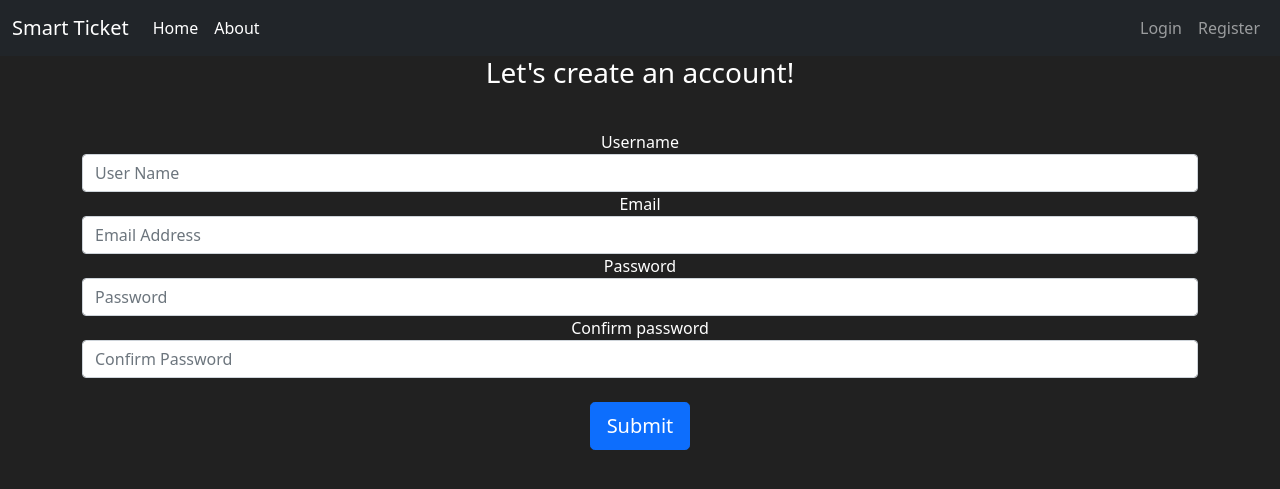
After one commit to Rutrle/ticket-system, a Flask app: page /register in a window 1280 px wide. The commit adds this page. Shown: the top 489 px of the page. Run offline with Flask 2, Linux system fonts and the light colour scheme.

Commit message:
simple registration

```diff
--- a/pyproject.toml
+++ b/pyproject.toml
@@ -10,6 +10,7 @@ Flask = "^2.0.2"
 Flask-SQLAlchemy = "^2.5.1"
 Flask-Bcrypt = "^0.7.1"
 WTForms = "^3.0.1"
+Flask-WTF = "^1.0.0"
 
 [tool.poetry.dev-dependencies]
 
--- /dev/null
+++ b/smart_ticket/forms.py
@@ -0,0 +1,10 @@
+from smart_ticket.models import User, Ticket
+from flask_wtf import FlaskForm
+from wtforms import StringField, TextAreaField, PasswordField, EmailField, SubmitField, validators
+
+class RegisterForm(FlaskForm):
+    username = StringField(label = 'Username')
+    email = EmailField(label='Email')
+    password1 = PasswordField(label = 'Password')
+    password2 = PasswordField(label = 'Confirm password')
+    submit = SubmitField(label='Submit')
--- a/smart_ticket/routes.py
+++ b/smart_ticket/routes.py
@@ -1,5 +1,8 @@
-from smart_ticket import app
-from flask import render_template
+from smart_ticket import app, db
+from flask import render_template, request
+from smart_ticket.forms import RegisterForm
+from smart_ticket.models import User, Ticket
+from datetime import datetime
 
 @app.route('/')
 def index():
@@ -14,3 +17,20 @@ def home_page():
 @app.route('/about')
 def about_page():
     return render_template('about.html')
+
+@app.route('/register', methods=['GET','POST'])
+def registration_page():
+    form = RegisterForm()
+    if request.method == 'POST':
+        print(form.username)
+        new_user = User(
+            username = form.username.data,
+            creation_time = datetime.now(),
+            email=form.email.data,
+            password_hash = form.password1.data
+        )
+        db.session.add(new_user)
+        db.session.commit()
+
+
+    return render_template('registration.html', form=form)
--- a/smart_ticket/templates/base.html
+++ b/smart_ticket/templates/base.html
@@ -34,7 +34,7 @@
               <a class="nav-link" href="#">Login</a>
             </li>
             <li class="nav-item">
-              <a class="nav-link" href="#">Register</a>
+              <a class="nav-link" href="{{ url_for('registration_page') }}">Register</a>
             </li>
           </ul>
         </div>
--- /dev/null
+++ b/smart_ticket/templates/registration.html
@@ -0,0 +1,33 @@
+{% extends 'base.html' %}
+
+{% block title %}
+Smart Ticket Register
+{% endblock %}
+
+{% block content %}
+<body class="text-center">
+    <div class="container">
+
+        <form method="POST" class="form-register", style="color:white">
+            {{form.hidden_tag()}}
+            <h1 class="h3 mb-3">Let's create an account!</h1>
+            <br>
+            {{form.username.label()}}
+            {{form.username(class="form-control",placeholder="User Name")}}
+
+            {{form.email.label()}}
+            {{form.email(class="form-control",placeholder="Email Address")}}
+
+            {{form.password1.label()}}
+            {{form.password1(class="form-control",placeholder="Password")}}
+
+            {{form.password2.label()}}
+            {{form.password2(class="form-control",placeholder="Confirm Password")}}
+
+            <br>
+
+            {{form.submit(class="btn btn-lg btn-block btn-primary")}}
+        </form>
+    </div>
+</body>
+{% endblock %}
```
Also changed, not shown: smart_ticket/smart_ticket.db, 1 other file.
